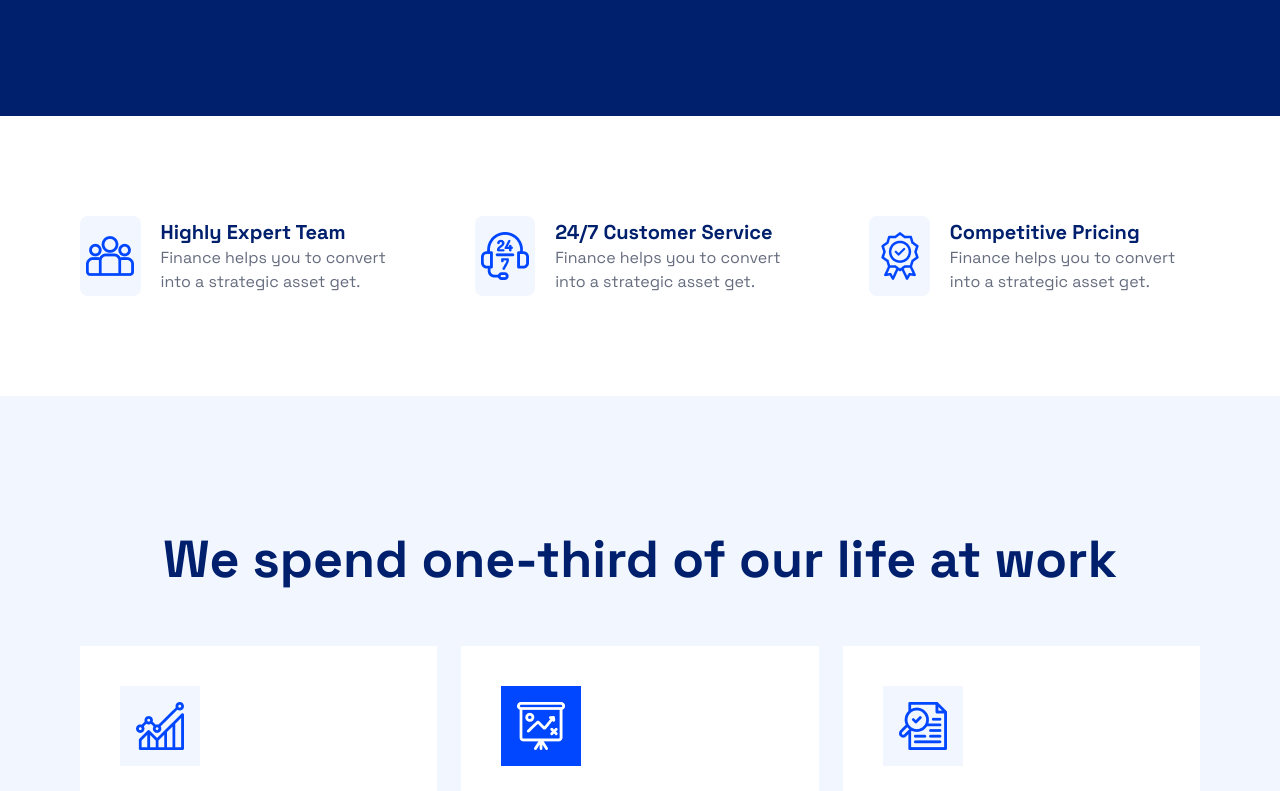
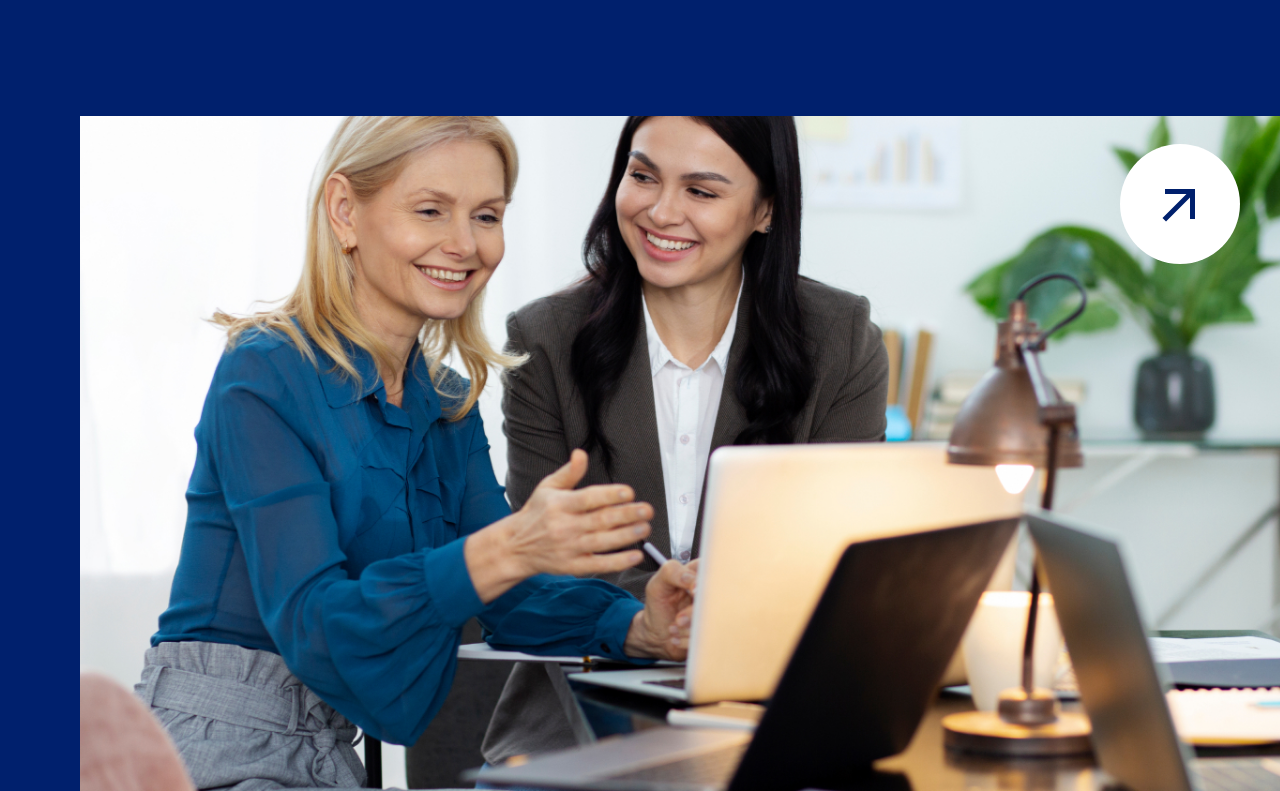
Before and after one commit to HunterMahmud/Softronixs-task, a React (Vite) app: page / in a window 1280 px wide. Shown: the part 709-1500 px from the top of the page. Built offline with nearby package versions, Linux system fonts and the light colour scheme.

Commit message:
update: navbar picture

```diff
--- a/src/components/Banner.jsx
+++ b/src/components/Banner.jsx
@@ -38,7 +38,7 @@ const Banner = () => {
                     </div>
                 </div>
             </div>
-            {/* <div className='bg-[#00206d] pb-[90px] flex justify-end'>
+            <div className='bg-[#00206d] pb-[90px] flex justify-end'>
                 <div className='flex justify-end w-full h-[350px] sm:h-[500px] md:h-[450px] lg:h-[750px]  relative'>
                     <img src="/banner1.jpg" alt="banner" className='w-full h-full object-cover object-top lg:pl-16 xl:pl-20 2xl:pl-32' />
                     <div className='absolute right-10 top-7 h-[60px] w-[60px] lg:w-[120px] lg:h-[120px] bg-white flex items-center justify-center rounded-full'>
@@ -47,7 +47,7 @@ const Banner = () => {
                         </button>
                     </div>
                 </div>
-            </div> */}
+            </div>
         </div>
     );
 };
```
